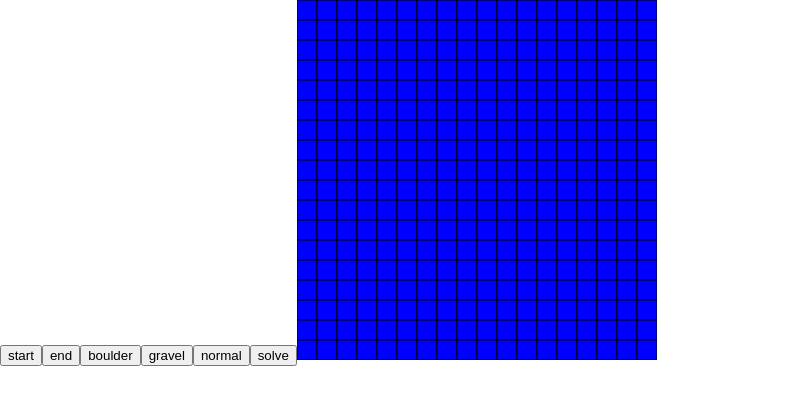
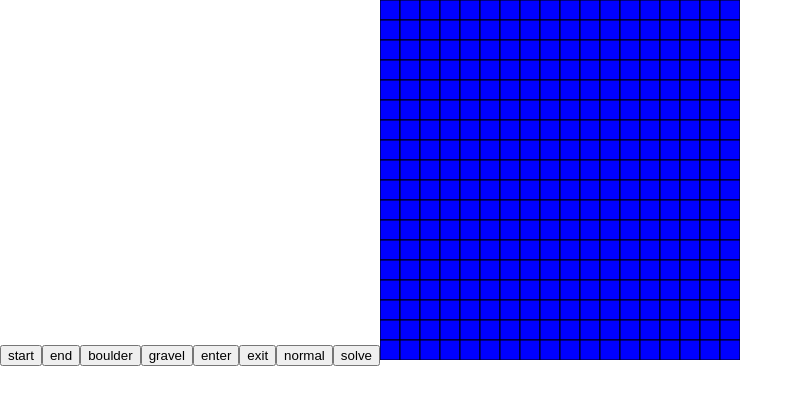
Before and after one commit to sahataba/stackstate, a React (Create React App) app: page / in a window 1280 px wide. Shown: the top 404 px of the page, without its empty margins (0-803 px from the left). Built offline with nearby package versions, Linux system fonts and the light colour scheme.

Commit message:
draw enter and exit

```diff
--- a/src/components/TerrainEditor.tsx
+++ b/src/components/TerrainEditor.tsx
@@ -53,6 +53,13 @@ export default class TerrainEditor extends React.Component<EditorProps, EditorSt
     renderCell(position: Position) {
         let startEndLabel = "";
         let cellColor = "blue";
+        let circleColor = null;
+        if (this.state.terrain.isCellType(position, "enter")) {
+            circleColor = "gold";
+        }
+        if (this.state.terrain.isCellType(position, "exit")) {
+            circleColor = "silver";
+        }
         if (this.state.terrain.isCellType(position, "boulder")) {
             cellColor = "red";
         }
@@ -65,15 +72,20 @@ export default class TerrainEditor extends React.Component<EditorProps, EditorSt
         if (_.isEqual(this.state.terrain.end, position)) {
             startEndLabel = "E";
         }
-        return <g>
+        return <g onClick={() => this.handleCellClick(position)}>
                 <rect
                     x={this.cellSize * position.x}
                     y={this.cellSize * position.y}
                     width={this.cellSize}
                     height={this.cellSize}
                     style={{fill:cellColor, stroke: 'black'}}
-                    onClick={() => this.handleCellClick(position)}
                 />
+                {circleColor ? <circle
+                    cx={this.cellSize * position.x + this.cellSize / 2}
+                    cy={this.cellSize * position.y + this.cellSize / 2}
+                    r={this.cellSize / 4}
+                    fill={circleColor}
+                /> : null}
                 <text
                     x={this.cellSize * position.x}
                     y={this.cellSize * position.y + this.cellSize}
@@ -104,6 +116,8 @@ export default class TerrainEditor extends React.Component<EditorProps, EditorSt
            <button onClick={() => this.setSelector("end")}>end</button>
            <button onClick={() => this.setSelector("boulder")}>boulder</button>
            <button onClick={() => this.setSelector("gravel")}>gravel</button>
+           <button onClick={() => this.setSelector("enter")}>enter</button>
+           <button onClick={() => this.setSelector("exit")}>exit</button>
            <button onClick={() => this.setSelector("normal")}>normal</button>
            <button onClick={() => this.solve()}>solve</button>
            {this.renderGrid()}
```
